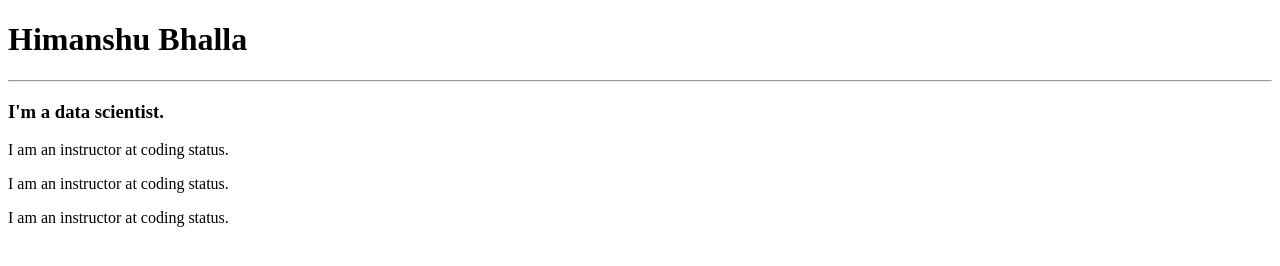
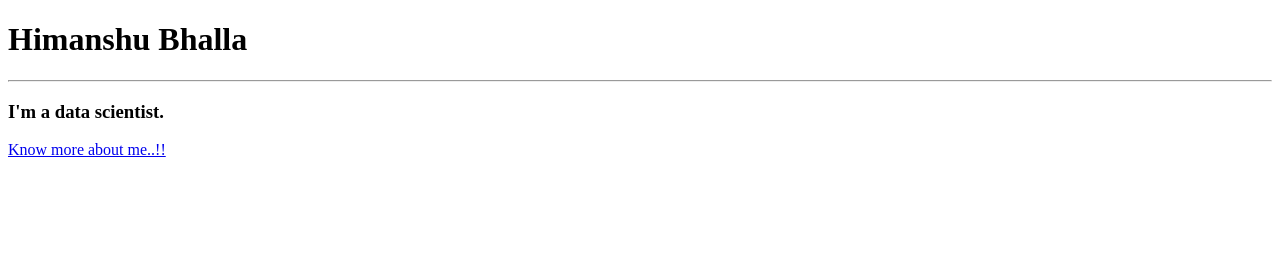
Before and after one commit to Himanshu-Bhalla-2002/my-portfolio, a plain HTML site: page index.html in a window 1280 px wide. Drawn offline with Linux system fonts and the light colour scheme.

Commit message:
ubdating index.html

```diff
--- a/index.html
+++ b/index.html
@@ -9,16 +9,6 @@
 <body>
     <h1>Himanshu Bhalla</h1><hr>
     <h3>I'm a data scientist.</h3>
-
-
-    <p>
-        I am an instructor at coding status.
-    </p>
-    <p>
-        I am an instructor at coding status.
-    </p>
-    <p>
-        I am an instructor at coding status.
-    </p>
+  <a href="about.html">Know more about me..!!</a>
 </body>
 </html>
```
Also changed, not shown: about.html (+0 -14 lines).
